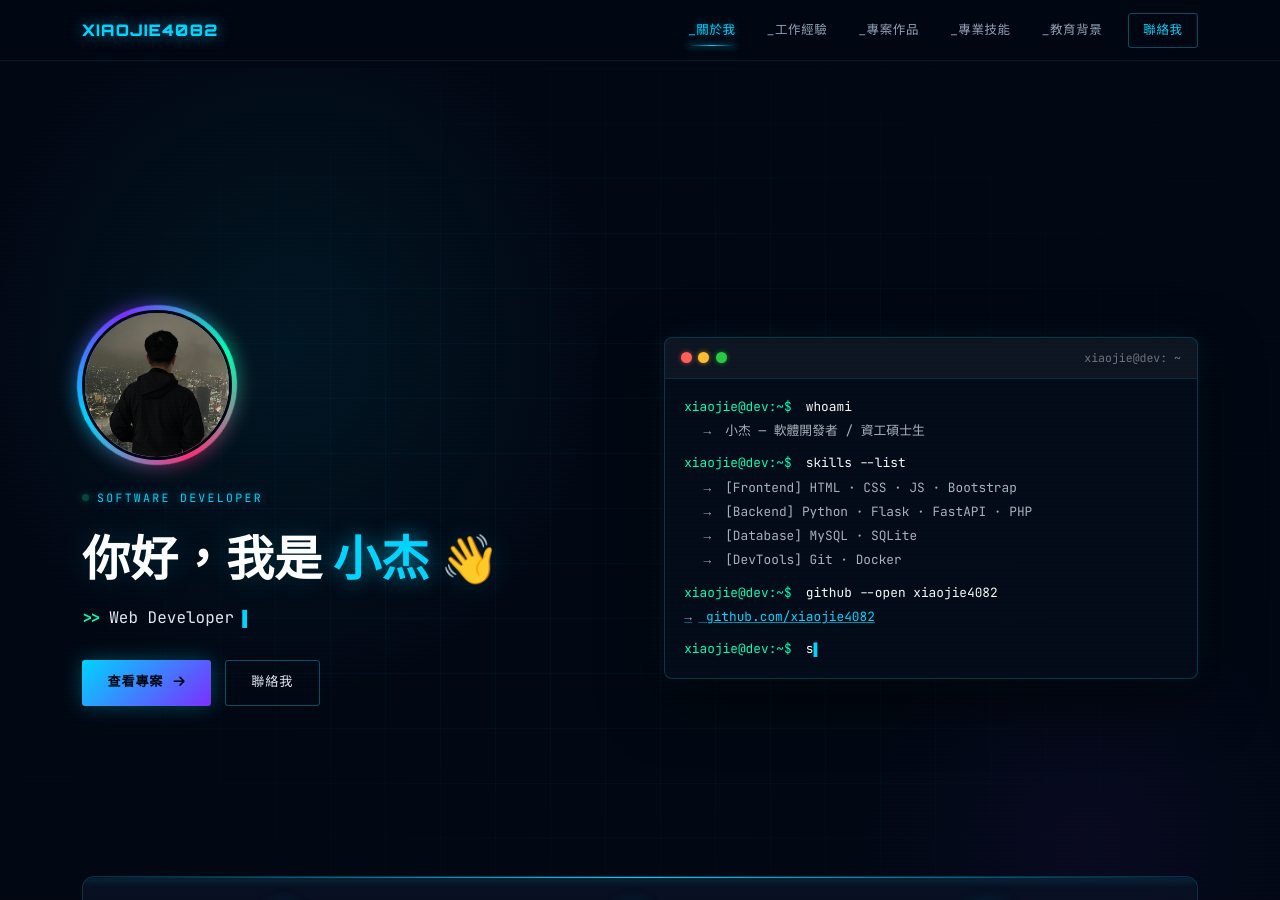
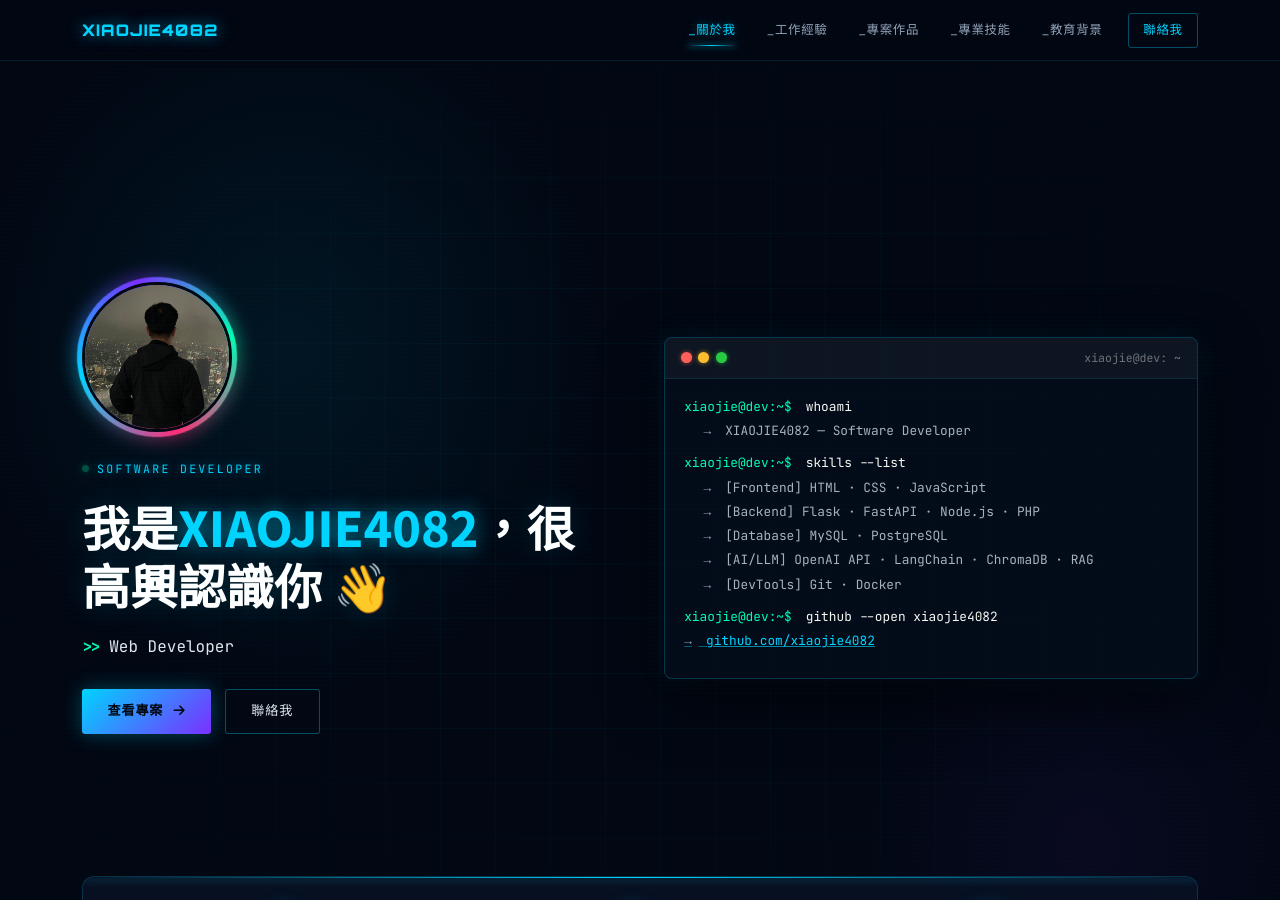
Before and after one commit to xiaojie4082/xiaojie4082.github.io, a Jekyll site: the page built from index.html, in a window 1280 px wide and 900 px high. Built offline with Jekyll 4.4.1, drawn with Linux system fonts in a browser that asks for light colours; nearby versions of some CDN libraries; some of the changed text lies outside the part shown.

Commit message:
feat: update skills - add AI/LLM category (OpenAI/LangChain/ChromaDB/RAG), Node.js, PostgreSQL; update terminal skills display

```diff
--- a/index.html
+++ b/index.html
@@ -27,7 +27,7 @@ title: 首頁
         <p class="role-badge">SOFTWARE DEVELOPER</p>
 
         <!-- 姓名 -->
-        <h1 class="hero-title">你好，我是 <span class="text-neon">小杰</span> 👋</h1>
+        <h1 class="hero-title">我是<span class="text-neon">XIAOJIE4082</span>，很高興認識你 👋</h1>
 
         <!-- 打字機 -->
         <div class="typing-line" aria-live="polite">
@@ -239,10 +239,9 @@ title: 首頁
     // ===== 打字機效果 =====
     const typingTexts = [
       '軟體開發者',
-    '資訊工程碩士生',
+      '資訊工程',
       'Web Developer',
-    'AI 應用開發者',
-    'Full Stack Dev'
+      'AI 應用開發者'
     ];
     let tIdx = 0, cIdx = 0, isDeleting = false;
     const typingEl = document.getElementById('typingText');
@@ -272,20 +271,21 @@ title: 首頁
 
     // ===== Terminal 動畫 =====
     const lines = [
-    { type: 'cmd',  text: 'whoami' },
-    { type: 'out',  text: '小杰 — 軟體開發者 / 資工碩士生' },
+      { type: 'cmd', text: 'whoami' },
+      { type: 'out', text: 'XIAOJIE4082 — Software Developer' },
       { type: 'blank' },
-    { type: 'cmd',  text: 'skills --list' },
-    { type: 'out',  text: '[Frontend]  HTML · CSS · JS · Bootstrap' },
-    { type: 'out',  text: '[Backend]   Python · Flask · FastAPI · PHP' },
-    { type: 'out',  text: '[Database]  MySQL · SQLite' },
-    { type: 'out',  text: '[DevTools]  Git · Docker' },
+      { type: 'cmd', text: 'skills --list' },
+      { type: 'out', text: '[Frontend]  HTML · CSS · JavaScript' },
+      { type: 'out', text: '[Backend]   Flask · FastAPI · Node.js · PHP' },
+      { type: 'out', text: '[Database]  MySQL · PostgreSQL' },
+      { type: 'out', text: '[AI/LLM]    OpenAI API · LangChain · ChromaDB · RAG' },
+      { type: 'out', text: '[DevTools]  Git · Docker' },
       { type: 'blank' },
-    { type: 'cmd',  text: 'github --open xiaojie4082' },
+      { type: 'cmd', text: 'github --open xiaojie4082' },
       { type: 'link', text: 'github.com/xiaojie4082', href: 'https://github.com/xiaojie4082' },
       { type: 'blank' },
-    { type: 'cmd',  text: 'status --check' },
-    { type: 'ok',   text: 'Open to new opportunities ✓' }
+      { type: 'cmd', text: 'status --check' },
+      { type: 'ok', text: 'Open to new opportunities ✓' }
     ];
 
     const terminalBody = document.getElementById('terminalBody');
@@ -311,7 +311,7 @@ title: 首頁
         div.innerHTML = '<span class="t-prompt">xiaojie@dev:~$</span> <span class="t-cmd-text"></span><span class="t-cursor">▌</span>';
         terminalBody.appendChild(div);
         const cmdEl = div.querySelector('.t-cmd-text');
-      const curEl  = div.querySelector('.t-cursor');
+        const curEl = div.querySelector('.t-cursor');
         let c = 0;
         const iv = setInterval(() => {
           cmdEl.textContent = line.text.slice(0, c + 1);
```
Also changed, not shown: _data/skills.yml (+16 -5 lines), 1 other file. Lines whose indentation alone changed are shown as unchanged.
